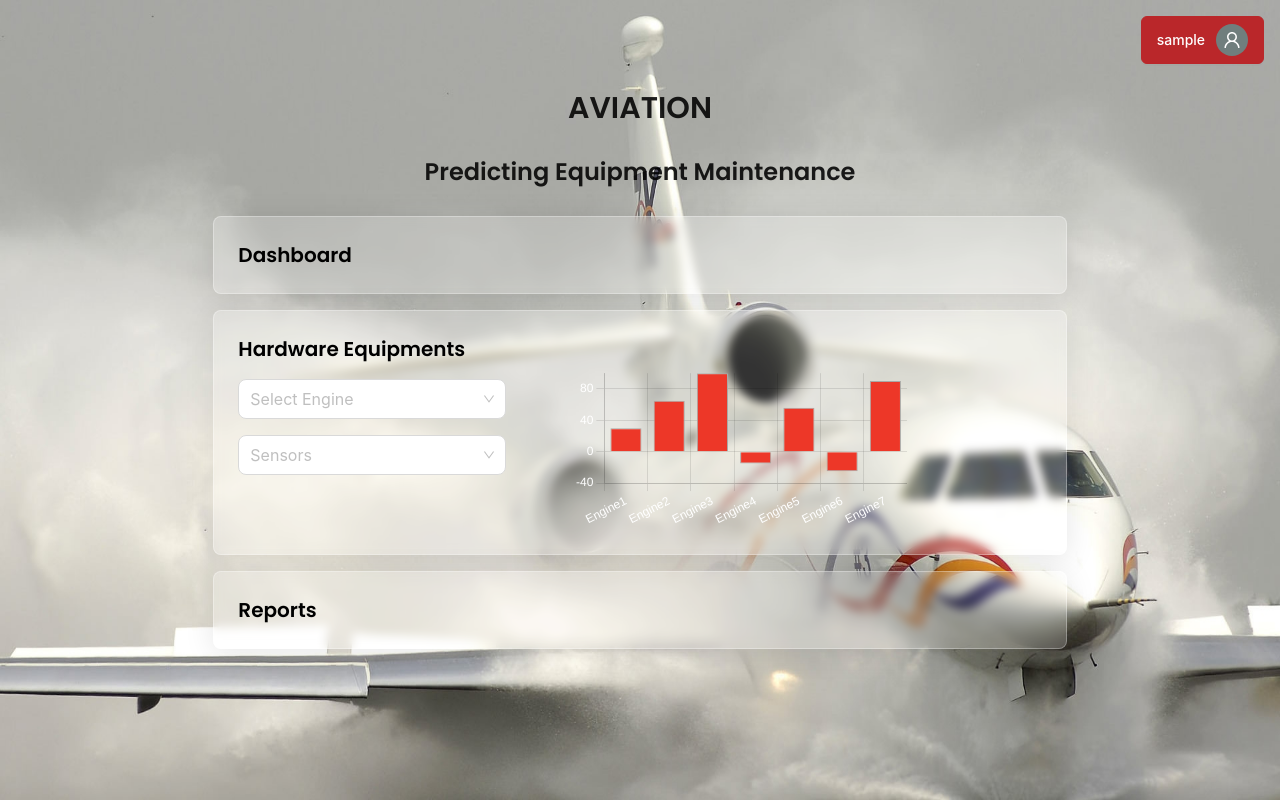
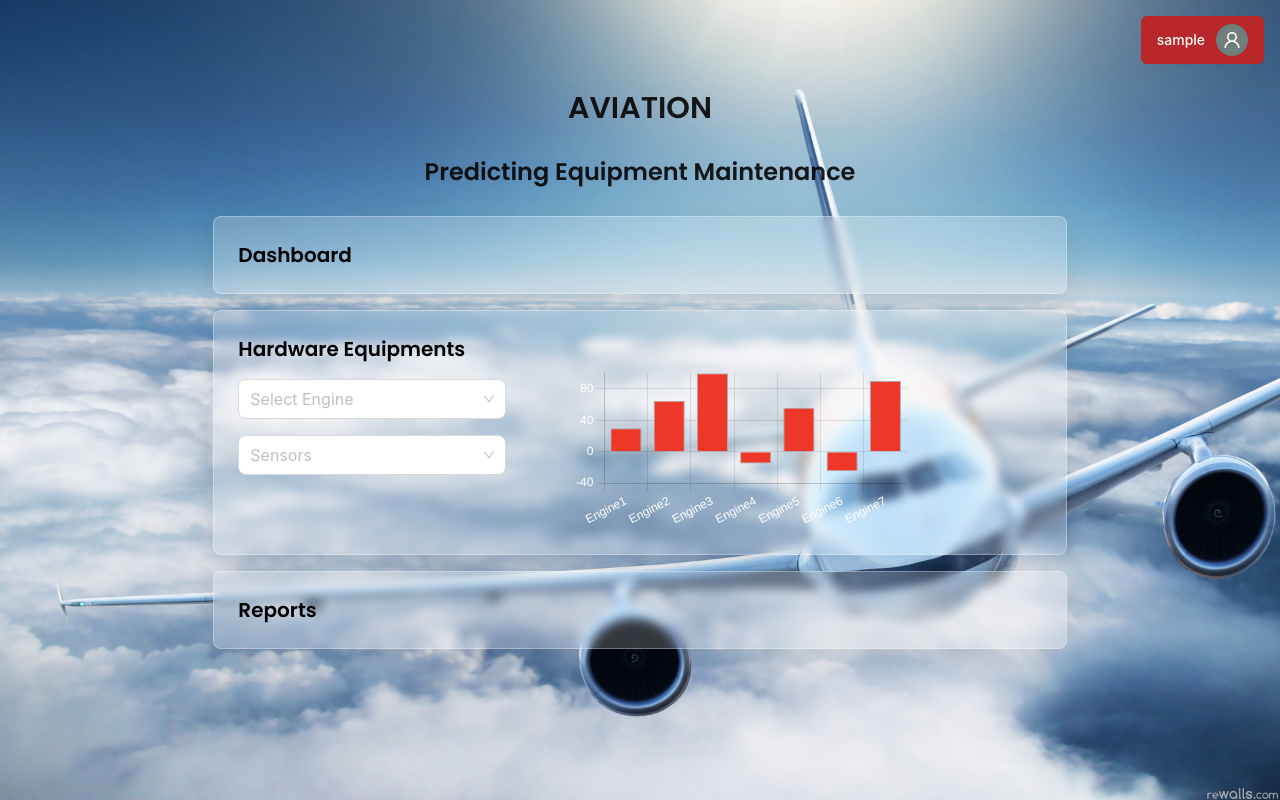
Before and after one commit to poornananda/megha, a React (Create React App) app: page /Home in a window 1280 px wide. Built offline with nearby package versions, Linux system fonts and the light colour scheme; sample sign-in values are in the browser's storage.

Commit message:
Update index.scss

```diff
--- a/src/pages/index.scss
+++ b/src/pages/index.scss
@@ -128,7 +128,7 @@
     width: 100%;
     height: 100vh;
     overflow-y: auto;
-    background-image: url('../assets/image1.png');
+    background-image: url('../assets/MicrosoftTeams-image.png');
     background-size: 100% 100%;
 
     .TitleRow {
```
